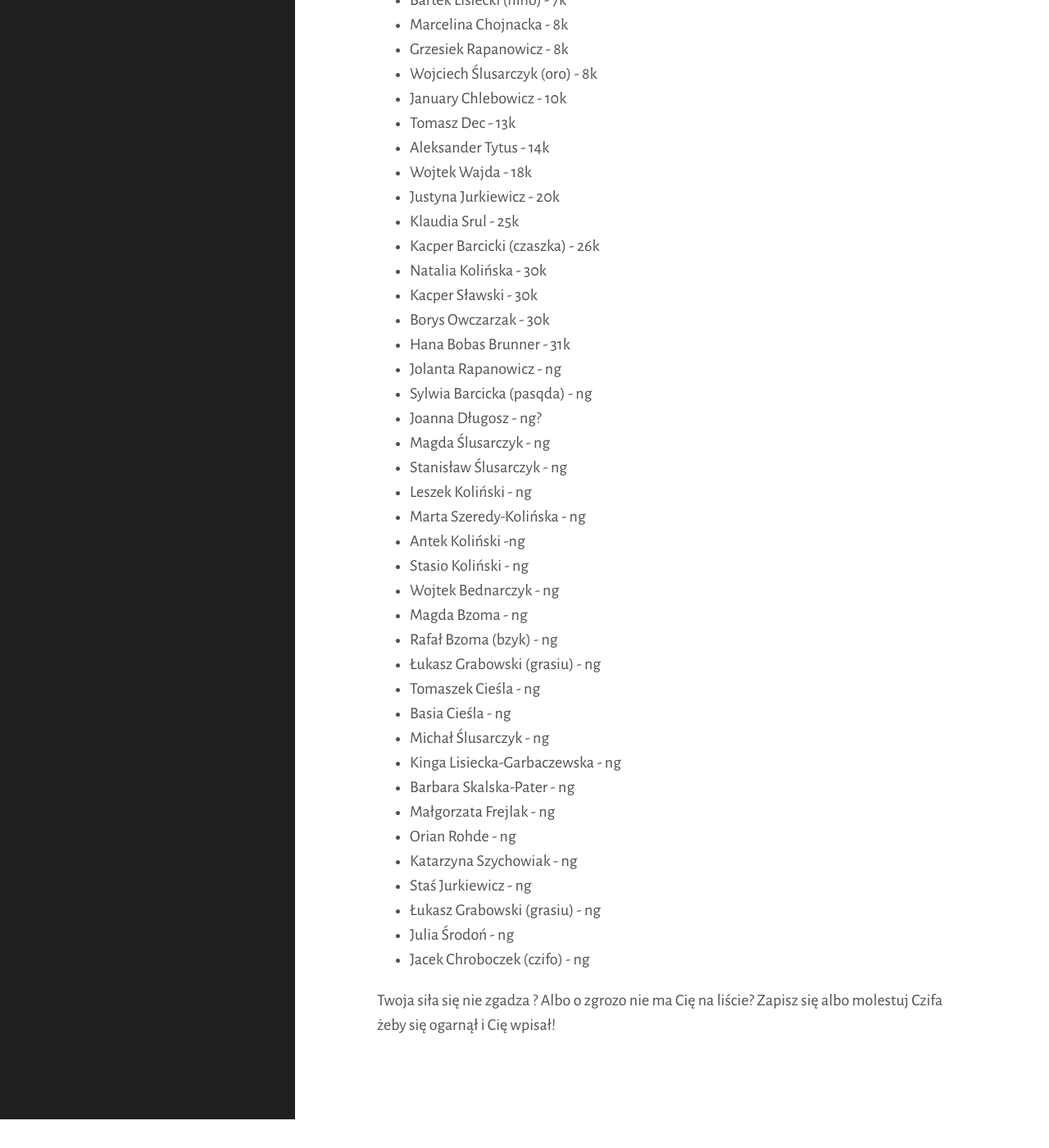
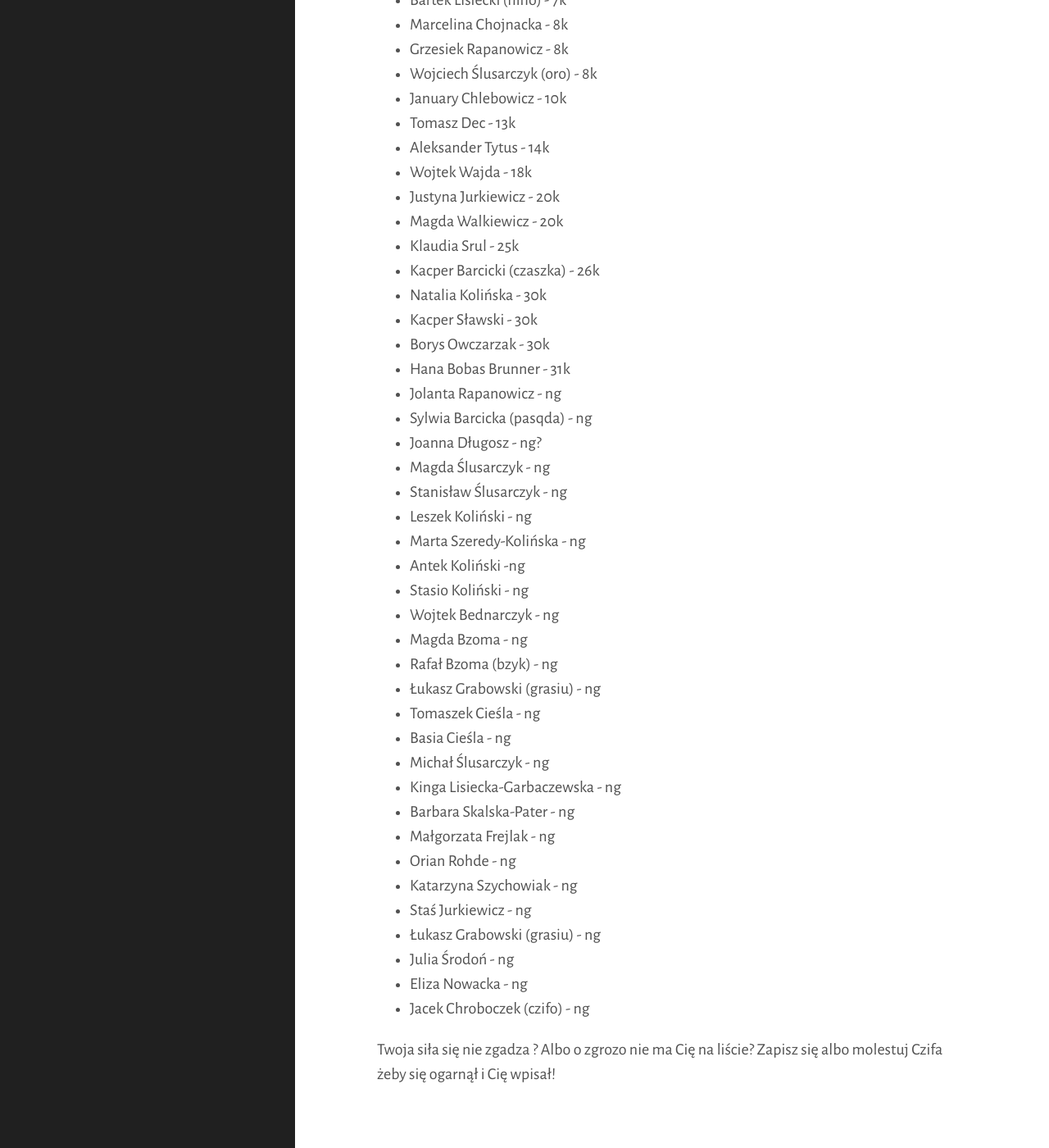
Before and after one commit to tasuki/lsg, a Jekyll site: the page built from zarejestrowani.md, in a window 1280 px wide and 1400 px high, scrolled down 895 px. Shown: the whole window at 82% size. Built offline with Jekyll 4.4.1, drawn with Linux system fonts in a browser that asks for light colours; nearby versions of some CDN libraries; before the commit the page ends 2260 px from its top, so only the background shows below that.

Commit message:
Update zarejestrowani.md

```diff
--- a/zarejestrowani.md
+++ b/zarejestrowani.md
@@ -40,6 +40,7 @@ Zarejestrowani uczestnicy (mniej więcej wg siły):
 - Aleksander Tytus - 14k
 - Wojtek Wajda - 18k
 - Justyna Jurkiewicz - 20k
+- Magda Walkiewicz - 20k
 - Klaudia Srul - 25k
 - Kacper Barcicki (czaszka) - 26k
 - Natalia Kolińska - 30k
@@ -70,6 +71,7 @@ Zarejestrowani uczestnicy (mniej więcej wg siły):
 - Staś Jurkiewicz - ng
 - Łukasz Grabowski (grasiu) - ng
 - Julia Środoń - ng
+- Eliza Nowacka - ng
 - Jacek Chroboczek (czifo) - ng
 
 
```
